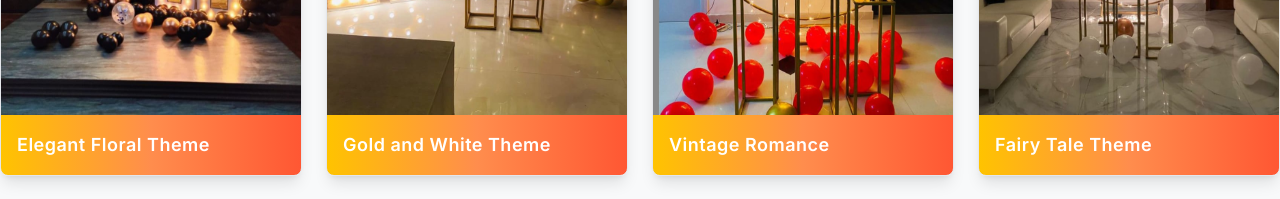
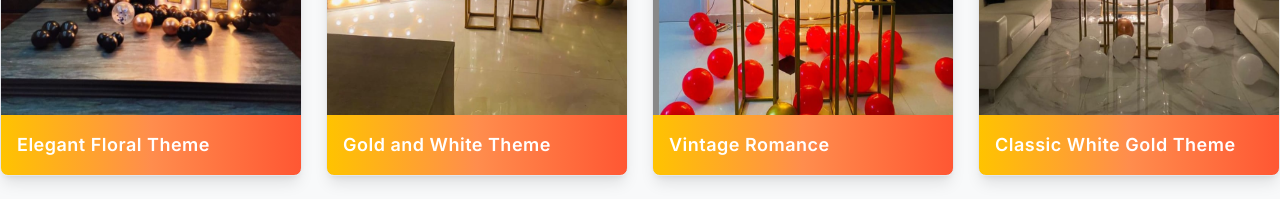
Before and after one commit to asuthar2002/staticnext, a Next.js app: page / in a window 1280 px wide. Shown: the part 2200-2399 px from the top of the page. Built offline with nearby package versions, Linux system fonts and the light colour scheme.

Commit message:
Update products3.js

```diff
--- a/src/data/products3.js
+++ b/src/data/products3.js
@@ -13,7 +13,7 @@ const products3 = [
   },
   {
     image: "/images/aniv/4.jpeg",
-    name: "Fairy Tale Theme",
+    name: "Classic White Gold Theme",
   },
   {
     image: "/images/aniv/5.jpeg",
```
